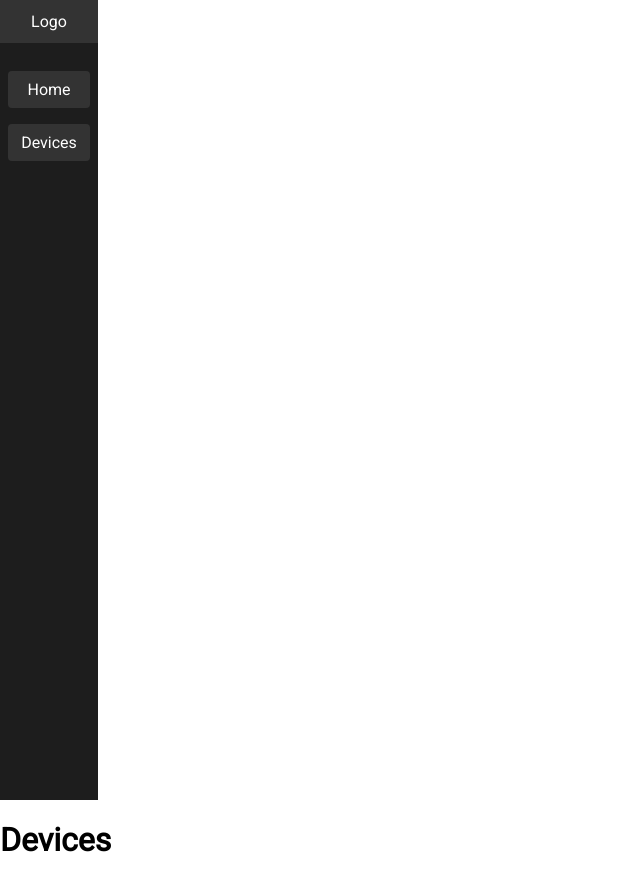
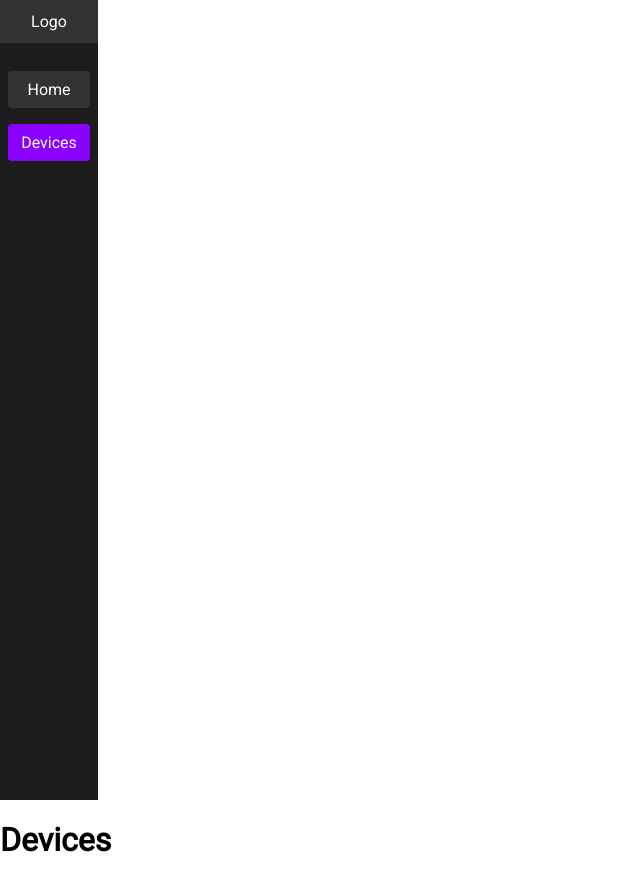
Before and after one commit to PfMartin/system-control, a Nuxt app: page /devices in a window 1280 px wide. Shown: the whole page, without its empty margins (0-640 px from the left). Built offline with nearby package versions, Linux system fonts and the light colour scheme.

Commit message:
Added indicator for selected route

```diff
--- a/assets/css/tailwind.css
+++ b/assets/css/tailwind.css
@@ -6,4 +6,8 @@
   .nav-item {
     @apply hover:border-electric-violet-1 m-1 my-2 flex w-16 justify-center rounded border border-solid border-transparent bg-primary-gray p-2 text-white no-underline transition-colors;
   }
+
+  .nav-item-selected {
+    @apply bg-electric-violet-1;
+  }
 }
--- a/components/NavBar.vue
+++ b/components/NavBar.vue
@@ -13,12 +13,34 @@
           id="nav"
           class="m-0 flex h-full list-none flex-col items-center p-1 py-5"
         >
-          <NuxtLink class="nav-item" to="/home"> Home </NuxtLink>
-          <NuxtLink class="nav-item" to="/devices"> Devices </NuxtLink>
+          <NuxtLink
+            v-for="route in routesConfig"
+            :key="route.name"
+            :class="[
+              'nav-item',
+              isCurrentPath(route.path) ? 'nav-item-selected' : '',
+            ]"
+            :to="route.path"
+            >{{ route.name }}</NuxtLink
+          >
         </div>
       </div>
     </div>
   </div>
 </template>
 
-<script setup lang="ts"></script>
+<script setup lang="ts">
+export interface RoutesConfig {
+  name: string;
+  path: string;
+  icon?: string;
+  subroutes?: RoutesConfig;
+}
+
+defineProps<{
+  routesConfig: RoutesConfig[];
+}>();
+
+const route = useRoute();
+const isCurrentPath = (path: string) => path === route.fullPath;
+</script>
--- a/layouts/default.vue
+++ b/layouts/default.vue
@@ -1,7 +1,22 @@
 <template>
-  <NavBar />
+  <NavBar :routes-config="routesConfig" />
 
   <slot></slot>
 </template>
 
+<script setup lang="ts">
+import type { RoutesConfig } from '~/components/NavBar.vue';
+
+const routesConfig: RoutesConfig[] = [
+  {
+    name: 'Home',
+    path: '/home',
+  },
+  {
+    name: 'Devices',
+    path: '/devices',
+  },
+];
+</script>
+
 <style scoped lang="css"></style>
```
